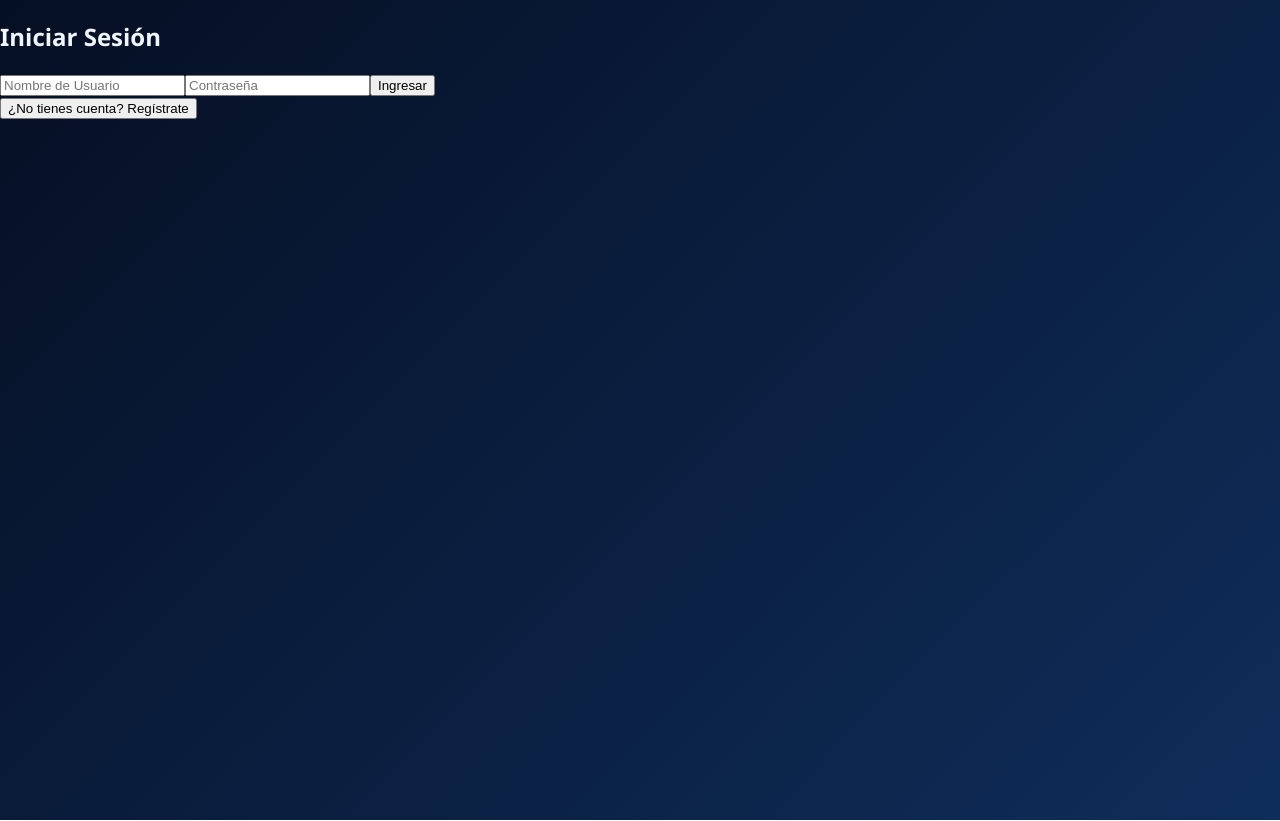
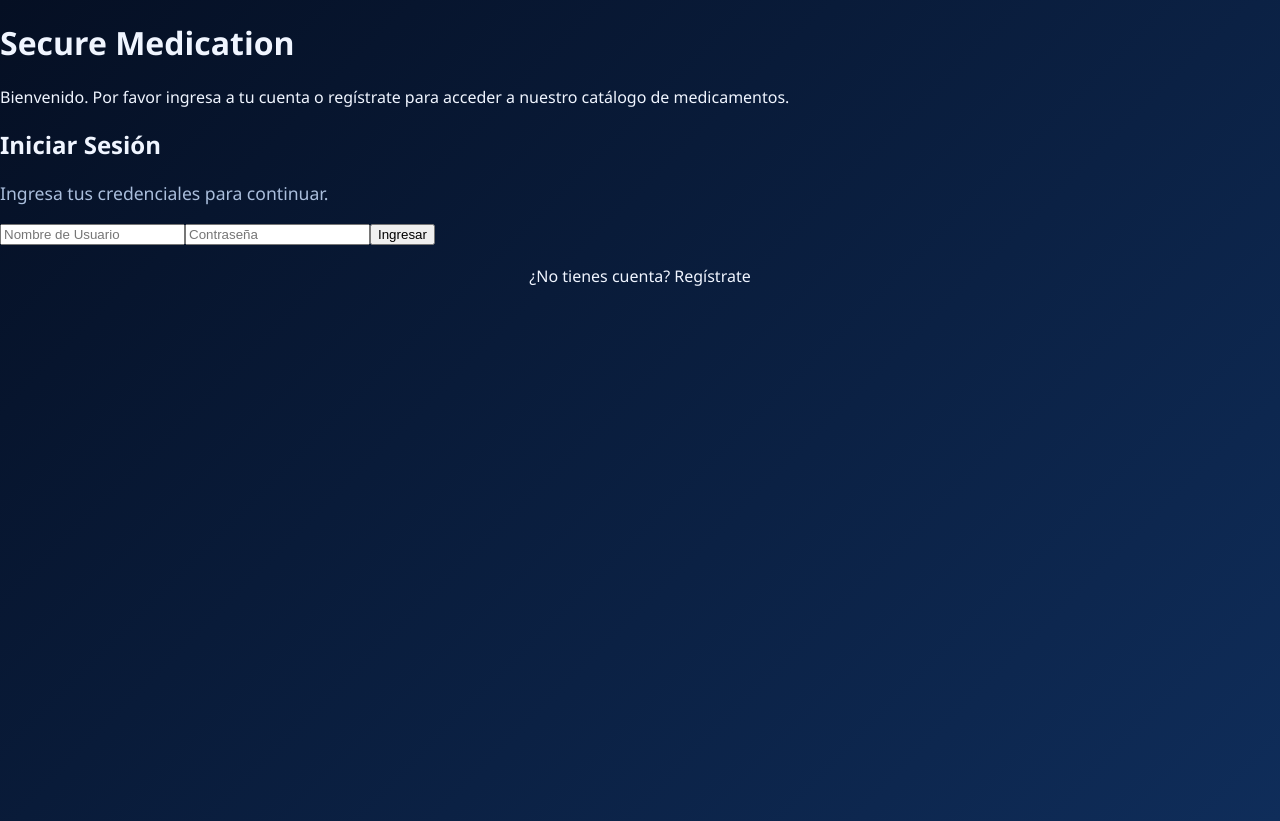
Before and after one commit to 022345/Secure-Medication, a React (Vite) app in the folder secure-medication-frontend/: page / in a window 1280 px wide. Built offline with nearby package versions, Linux system fonts and the light colour scheme.

Commit message:
Fixed implementation statemen

```diff
--- a/secure-medication-frontend/src/views/Login.jsx
+++ b/secure-medication-frontend/src/views/Login.jsx
@@ -1,7 +1,8 @@
 import React, { useState } from 'react';
-import '../css/App.css'; // Asegúrate de importar la ruta correcta de tu CSS
+import '../css/App.css';
 
-const USERS_API = 'https://tu-backend-api.com/api/users'; // Ajusta con la URL de tu API C#
+// IMPORTANTE: Cambia esta URL por la dirección real de tu microservicio de usuarios
+const USERS_API = 'https://tu-backend-api.com/api/users';
 
 export default function Login({ onLoginSuccess }) {
   const [isLogin, setIsLogin] = useState(true);
@@ -28,16 +29,12 @@ export default function Login({ onLoginSuccess }) {
       const data = await response.json();
 
       if (!response.ok) {
-        throw new Error(data.message || 'Ocurrió un error');
+        throw new Error(data.message || 'Ocurrió un error en el servidor');
       }
 
       if (isLogin) {
-        // Guardas el token
         localStorage.setItem('token', data.token);
         setMessage('¡Inicio de sesión exitoso!');
-
-        // ACTUALIZAMOS EL ESTADO GLOBAL EN APP.JSX
-        // Si tu backend no devuelve un objeto user, pasamos un mock temporal para que te deje avanzar
         onLoginSuccess(data.user || { id: 1, userName: form.userName });
       } else {
         setMessage('Usuario registrado exitosamente. Ahora puedes iniciar sesión.');
@@ -49,8 +46,19 @@ export default function Login({ onLoginSuccess }) {
   };
 
   return (
-    <div>
+    <div className="login-container">
+      <div className="login-left">
+        <h1>Secure Medication</h1>
+        <p>Bienvenido. Por favor ingresa a tu cuenta o regístrate para acceder a nuestro catálogo de medicamentos.</p>
+      </div>
+
+      <div className="login-right">
+        <div className="login-form-wrapper">
           <h2>{isLogin ? 'Iniciar Sesión' : 'Registrarse'}</h2>
+          <p className="subtitle">
+            {isLogin ? 'Ingresa tus credenciales para continuar.' : 'Crea una cuenta nueva para continuar.'}
+          </p>
+
           <form onSubmit={handleSubmit}>
             <input
               type="text"
@@ -68,14 +76,20 @@ export default function Login({ onLoginSuccess }) {
               onChange={handleChange}
               required
             />
-        <button type="submit">{isLogin ? 'Ingresar' : 'Crear Cuenta'}</button>
+            <button type="submit" className="submit-btn">
+              {isLogin ? 'Ingresar' : 'Crear Cuenta'}
+            </button>
           </form>
 
-      <button onClick={() => setIsLogin(!isLogin)}>
+          <p style={{ marginTop: '20px', textAlign: 'center' }}>
+            <span className="toggle-link" onClick={() => setIsLogin(!isLogin)}>
               {isLogin ? '¿No tienes cuenta? Regístrate' : '¿Ya tienes cuenta? Inicia Sesión'}
-      </button>
+            </span>
+          </p>
 
-      {message && <p>{message}</p>}
+          {message && <p style={{ color: 'red', marginTop: '15px', textAlign: 'center' }}>{message}</p>}
+        </div>
+      </div>
     </div>
   );
 }
```
Lines whose indentation alone changed are shown as unchanged.
